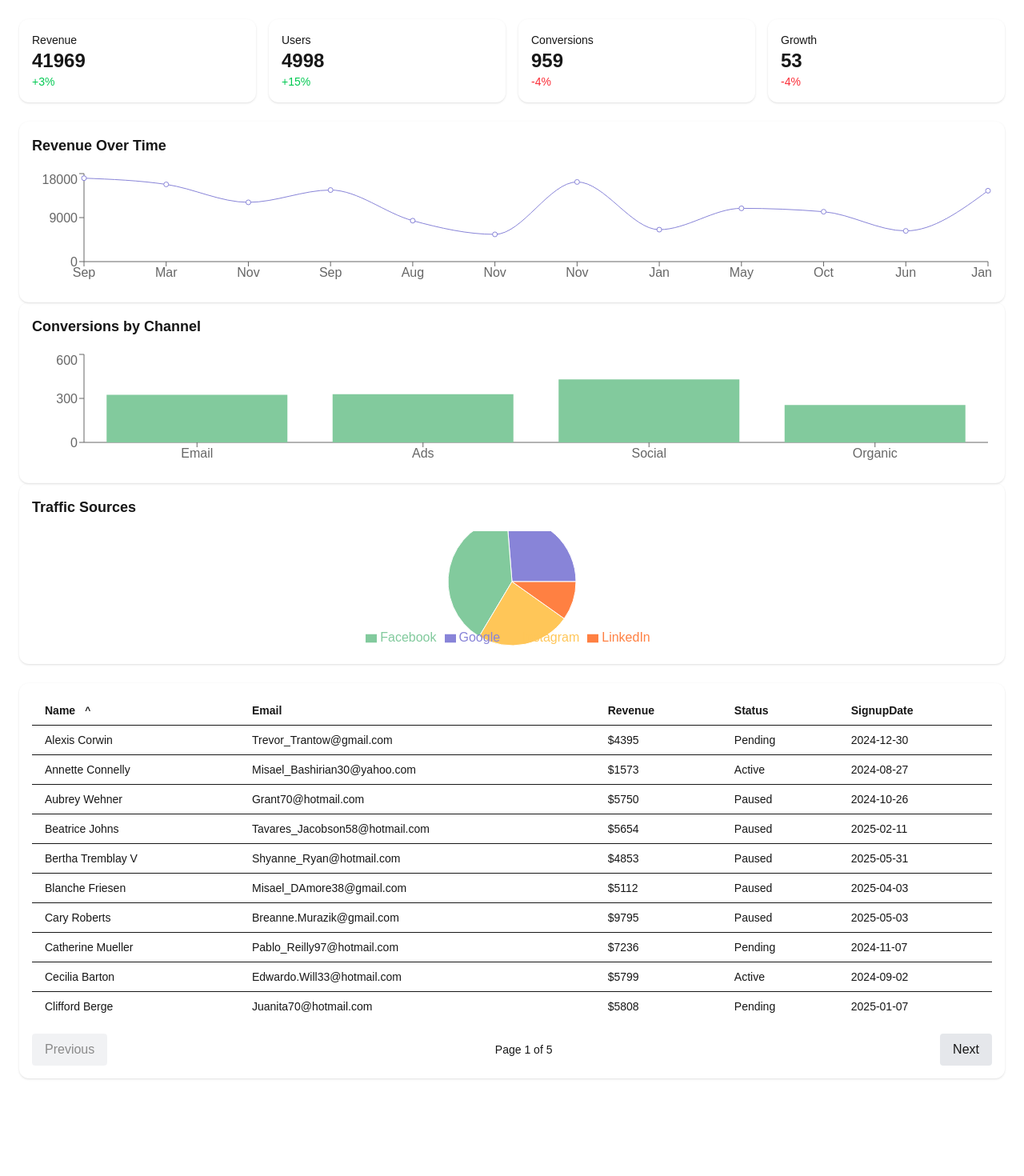
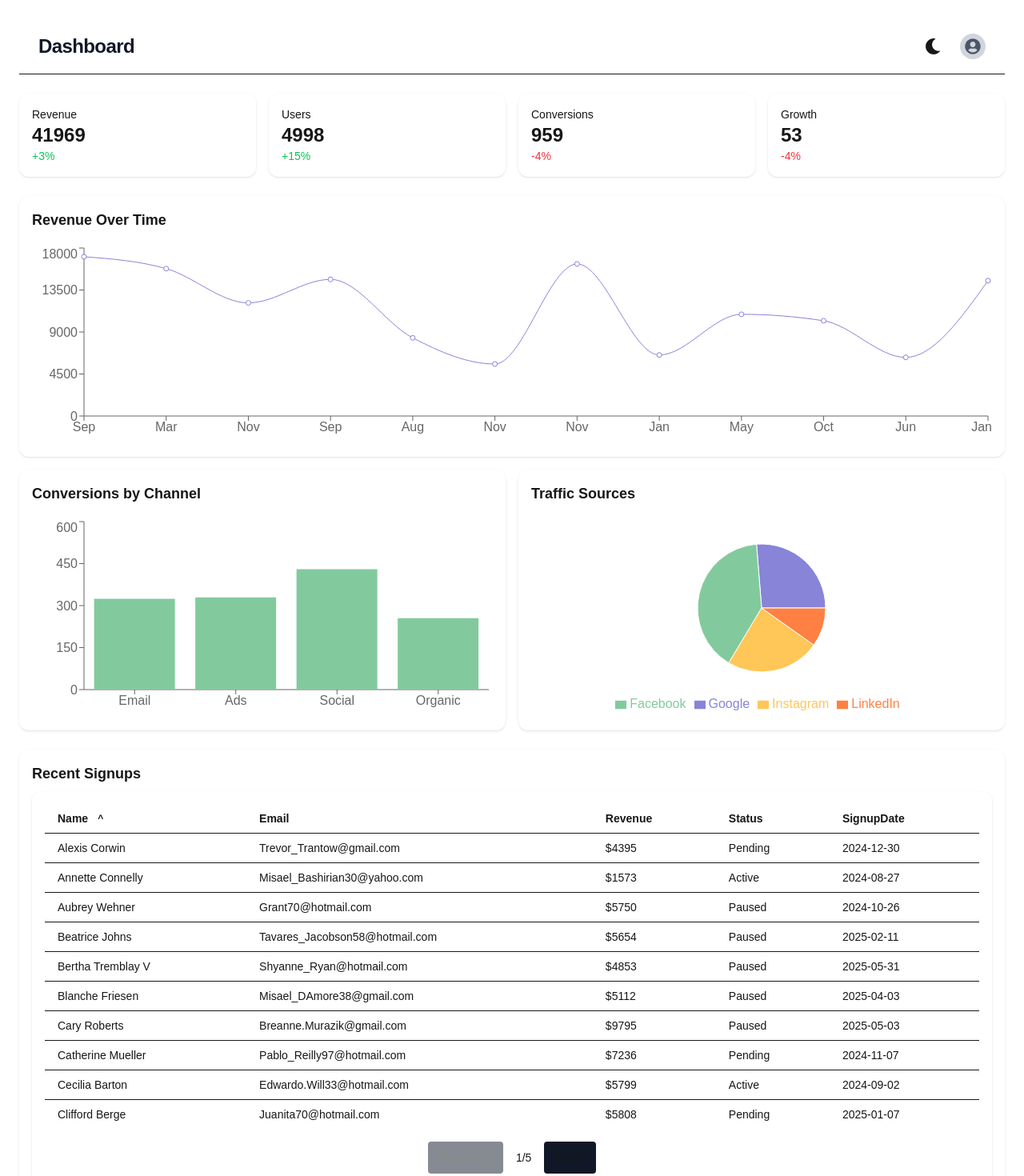
Before and after one commit to DagiH22/adMyBrand-marketing-insights, a Next.js app: page /dashboard in a window 1280 px wide. Shown: the top 1470 px of the page at 80% size. Before the commit the page ends 1372 px from the top, so only its background shows below. Built offline with nearby package versions, Linux system fonts and the light colour scheme.

Commit message:
basic layout of the website

```diff
--- a/app/dashboard/page.tsx
+++ b/app/dashboard/page.tsx
@@ -11,19 +11,24 @@ import { tableData } from '@/data/mockTable'
 import MetricCard from '@/components/MetricCard'
 import Chart from '@/components/Chart'
 import DataTable from '@/components/DataTable'
+import Navbar from '@/components/Navbar'
 
 
 
 export default function DashboardPage() {
+
     console.log("revenueOverTime", revenueOverTime);
     console.log("conversionsByChannel", conversionsByChannel);
     console.log("trafficSources", trafficSources);
     return (
       <div className="p-6 space-y-6">
+        <Navbar /> {/* Added Navbar with consistent style */}
+
               {/* Top KPI cards */}
               <div className="grid grid-cols-1 sm:grid-cols-2 lg:grid-cols-4 gap-4">
                 {metrics.map((metrics:{ title: string; value: number | string; change: number; icon: string }) => (
-            <MetricCard
+                  <MetricCard className="min-h-[100px]"
+
                     key={metrics.title}
                     title={metrics.title}
                     value={metrics.value}
@@ -34,16 +39,42 @@ export default function DashboardPage() {
               </div>
 
               {/* Charts Section */}
-        <div className="h-fit w-full">
-          <Chart title="Revenue Over Time" type="line" data={revenueOverTime} dataKey="revenue" labelKey="month" />
-          <Chart title="Conversions by Channel" type="bar" data={conversionsByChannel} dataKey="conversions" labelKey="channel" />
-          <Chart title="Traffic Sources" type="pie" data={trafficSources} dataKey="value" labelKey="source" />
+              <div className="grid grid-cols-1 lg:grid-cols-2 gap-4">
+  {/* Full-width line chart */}
+  <div className="col-span-full">
+    <Chart
+      title="Revenue Over Time"
+      type="line"
+      data={revenueOverTime}
+      dataKey="revenue"
+      labelKey="month" // if you allow height prop
+    />
   </div>
 
+  {/* Bar chart */}
+  <Chart
+    title="Conversions by Channel"
+    type="bar"
+    data={conversionsByChannel}
+    dataKey="conversions"
+    labelKey="channel"
+  />
+
+  {/* Pie chart */}
+  <Chart
+    title="Traffic Sources"
+    type="pie"
+    data={trafficSources}
+    dataKey="value"
+    labelKey="source"
+  />
+</div>
               {/* Data Table */}
-        <div className="mt-6">
+              <div className="mt-6 bg-card p-4 rounded-xl shadow">
+                <h2 className="text-lg font-semibold mb-2">Recent Signups</h2>
                 <DataTable data={tableData} />
               </div>
+
       </div>
     )
   }
--- a/app/layout.tsx
+++ b/app/layout.tsx
@@ -14,7 +14,7 @@ export default function RootLayout({
   children: React.ReactNode
 }) {
   return (
-    <html lang="en">
+    <html lang="en" className="dark">
       <body className="bg-gray-100 text-gray-900">
         {children}
       </body>
--- a/components/Chart.tsx
+++ b/components/Chart.tsx
@@ -68,7 +68,7 @@ export default function Chart({ title, type, data, dataKey, labelKey }: ChartPro
   return (
     <div className="p-4 bg-card shadow rounded-xl">
       <h3 className="text-lg font-semibold mb-4">{title}</h3>
-      <div className="w-full h-[150px]">
+      <div className="w-full h-[250px]">
         <ResponsiveContainer width="100%" height="100%">
           {chart}
         </ResponsiveContainer>
--- a/components/DataTable.tsx
+++ b/components/DataTable.tsx
@@ -83,9 +83,6 @@ export default function DataTable({ data }: TableProps) {
     ))}
   </tr>
 </thead>
-
-
-
         <tbody>
           {paginatedData.map((row) => (
             <tr key={row.id} className="border-t">
@@ -100,21 +97,21 @@ export default function DataTable({ data }: TableProps) {
       </table>
 
       {/* Pagination Controls */}
-      <div className="flex justify-between items-center mt-4">
+      <div className="flex justify-center  gap-4 items-center mt-4">
         <button
           onClick={() => setCurrentPage((p) => Math.max(p - 1, 1))}
           disabled={currentPage === 1}
-          className="px-4 py-2 bg-gray-200 rounded disabled:opacity-50"
+          className="px-4 py-2 bg-gray-900 cursor-pointer rounded disabled:opacity-50"
         >
           Previous
         </button>
         <span className="text-sm text-muted-foreground">
-          Page {currentPage} of {totalPages}
+           {currentPage}/{totalPages}
         </span>
         <button
           onClick={() => setCurrentPage((p) => Math.min(p + 1, totalPages))}
           disabled={currentPage === totalPages}
-          className="px-4 py-2 bg-gray-200 rounded disabled:opacity-50"
+          className="px-4 py-2 bg-gray-900 cursor-pointer rounded disabled:opacity-50"
         >
           Next
         </button>
--- a/components/MetricCard.tsx
+++ b/components/MetricCard.tsx
@@ -4,6 +4,7 @@ interface MetricCardProps {
     value: number | string
     change: number
     icon: string
+    className?: string
   }
 
   export default function MetricCard({ title, value, change, icon }: MetricCardProps) {
--- /dev/null
+++ b/components/Navbar.tsx
@@ -0,0 +1,33 @@
+"use client"
+
+import React from "react"
+import { FaMoon, FaSun, FaUserCircle } from "react-icons/fa"
+
+export default function Navbar() {
+  const [theme, setTheme] = React.useState<"light" | "dark">("light")
+
+  function toggleTheme() {
+    setTheme(theme === "light" ? "dark" : "light")
+    // You'd also toggle a CSS class on <html> or <body> for dark mode styles
+  }
+
+  return (
+    <div className="w-full px-6 py-4 flex items-center justify-between border-b bg-white dark:bg-gray-900 sticky top-0 z-30">
+      <h1 className="text-2xl font-semibold tracking-tight text-gray-900 dark:text-white">Dashboard</h1>
+
+      <div className="flex items-center gap-4">
+        <button
+          aria-label="Toggle Theme"
+          onClick={toggleTheme}
+          className="p-2 rounded hover:bg-gray-200 dark:hover:bg-gray-700"
+        >
+          {theme === "light" ? <FaMoon size={20} /> : <FaSun size={20} />}
+        </button>
+
+        <div className="w-8 h-8 rounded-full bg-gray-300 dark:bg-gray-700 flex items-center justify-center text-gray-600 dark:text-gray-300">
+          <FaUserCircle size={20} />
+        </div>
+      </div>
+    </div>
+  )
+}
--- /dev/null
+++ b/components/ui/Button.tsx
@@ -0,0 +1,14 @@
+interface ButtonProps extends React.ButtonHTMLAttributes<HTMLButtonElement> {
+    children: React.ReactNode
+  }
+
+  export function Button({ children, ...props }: ButtonProps) {
+    return (
+      <button
+        {...props}
+        className="inline-flex items-center justify-center rounded-md bg-blue-600 px-3 py-1.5 text-sm font-medium text-white hover:bg-blue-700 focus:outline-none focus:ring-2 focus:ring-blue-500 disabled:opacity-50 disabled:pointer-events-none"
+      >
+        {children}
+      </button>
+    )
+  }
--- /dev/null
+++ b/lib/utils.ts
@@ -0,0 +1,3 @@
+export function cn(...classes: (string | false | null | undefined)[]) {
+    return classes.filter(Boolean).join(" ")
+  }
--- a/package.json
+++ b/package.json
@@ -12,8 +12,10 @@
   "dependencies": {
     "@faker-js/faker": "^9.9.0",
     "next": "15.4.5",
+    "next-themes": "^0.4.6",
     "react": "19.1.0",
     "react-dom": "19.1.0",
+    "react-icons": "^5.5.0",
     "recharts": "^3.1.2"
   },
   "devDependencies": {
--- /dev/null
+++ b/tailwind.config.js
@@ -0,0 +1,12 @@
+module.exports = {
+    darkMode: "class", // or 'media' if you want to follow system theme
+    content: [
+      "./app/**/*.{js,ts,jsx,tsx}",
+      "./components/**/*.{js,ts,jsx,tsx}",
+      // Add more if needed
+    ],
+    theme: {
+      extend: {},
+    },
+    plugins: [],
+  }
```
Also changed, not shown: 1 other file (tests, documents, lock files or other folders). Lines whose indentation alone changed are shown as unchanged.
